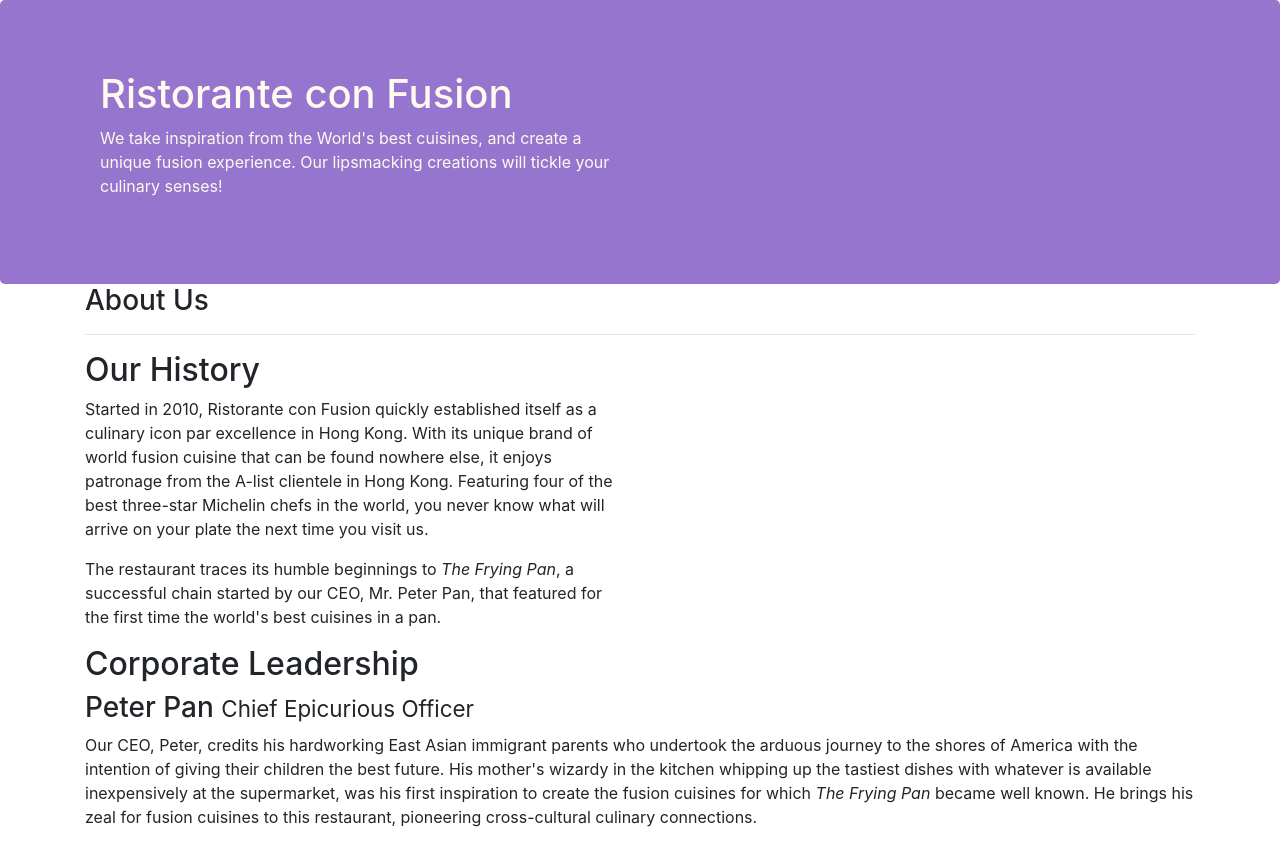
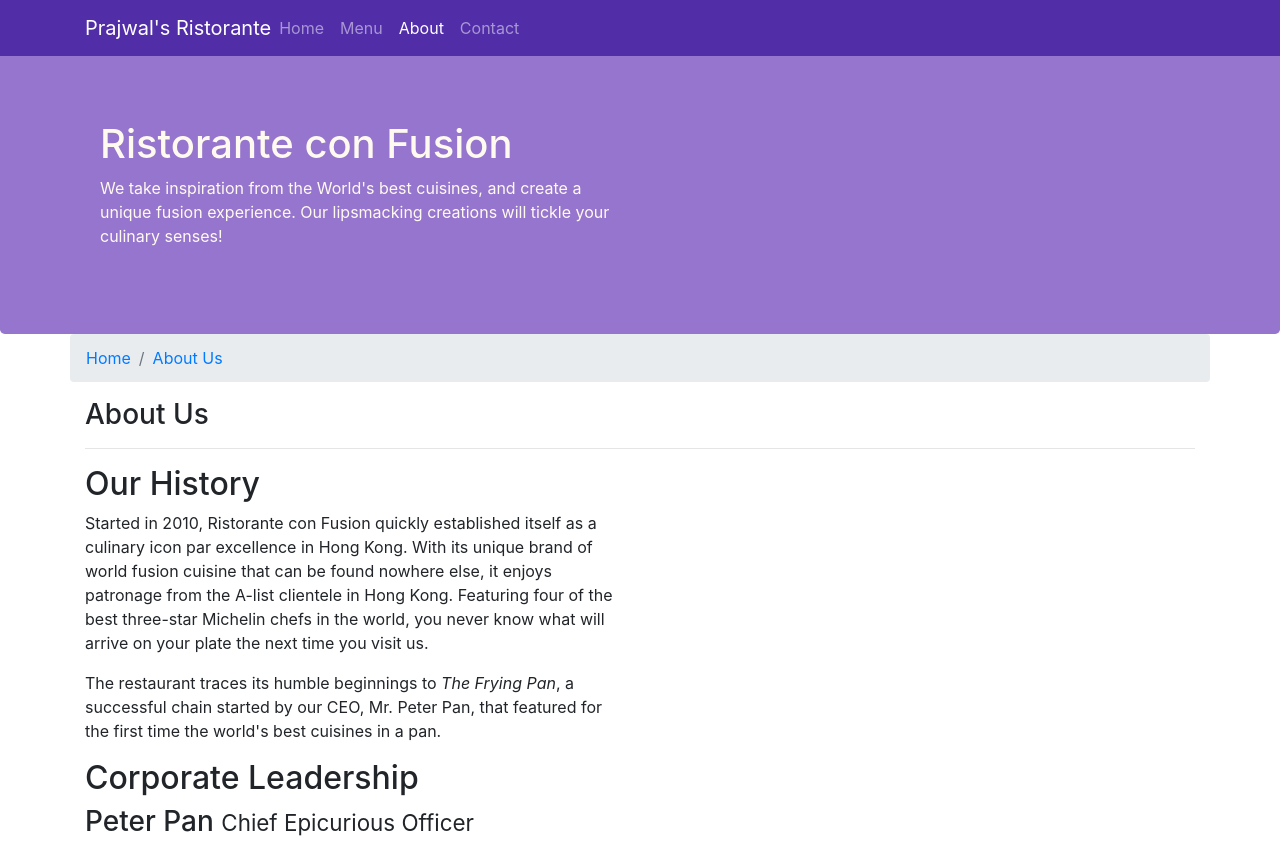
Before and after one commit to praj1wal/bootstrap_project, a website: page aboutus.html in a window 1280 px wide. Shown: the top 842 px of the page. Drawn offline with nearby package versions, Linux system fonts and the light colour scheme.

Commit message:
navbar and breadcrumbs

```diff
--- a/aboutus.html
+++ b/aboutus.html
@@ -17,7 +17,22 @@
 </head>
 
 <body>
-
+    <nav class="navbar navbar-dark navbar-expand-sm fixed-top">
+        <div class="container">
+            <button class="navbar-toggler" type="button" data-toggle="collapse" data-target="#Navbar">
+                <span class="navbar-toggler-icon"></span>
+            </button>
+            <a class="navbar-brand mr-auto" href="index.html">Prajwal's Ristorante</a>
+            <div class="collapse navbar-collapse" id="Navbar">
+                <ul class="navbar-nav mr-auto">
+                    <li class="nav-item"><a class="nav-link" href="index.html">Home</a></li>
+                    <li class="nav-item"><a class="nav-link" href="#">Menu</a></li>
+                    <li class="nav-item active"><a class="nav-link" href="#">About</a></li>
+                    <li class="nav-item"><a class="nav-link" href="#">Contact</a></li>
+                </ul>
+            </div>
+        </div>
+    </nav>
     <header class="jumbotron">
         <div class="container">
             <div class="row row-header">
@@ -33,6 +48,10 @@
 
     <div class="container">
         <div class="row">
+            <ol class="col-12 breadcrumb">
+                <li class="breadcrumb-item"><a href="./index.html">Home</a></li>
+                <li class="breadcrumb-item active"><a href="#">About Us</a></li>
+            </ol>
             <div class="col-12">
                <h3>About Us</h3>
                <hr>
@@ -72,7 +91,7 @@
                 <div class="col-4 offset-1 col-sm-2">
                     <h5>Links</h5>
                     <ul class="list-unstyled">
-                        <li><a href="#">Home</a></li>
+                        <li><a href="index.html">Home</a></li>
                         <li><a href="#">About</a></li>
                         <li><a href="#">Menu</a></li>
                         <li><a href="#">Contact</a></li>
--- a/css/styles.css
+++ b/css/styles.css
@@ -28,3 +28,12 @@
     margin: 0px auto;
     color: #0f0f0f;
 }
+
+body{
+    padding: 50px 0px 0px 0px;
+    z-index: 0;
+}
+
+.navbar-dark{
+    background: #512DA8;
+}
```
Also changed, not shown: index.html (+21 -6 lines).
